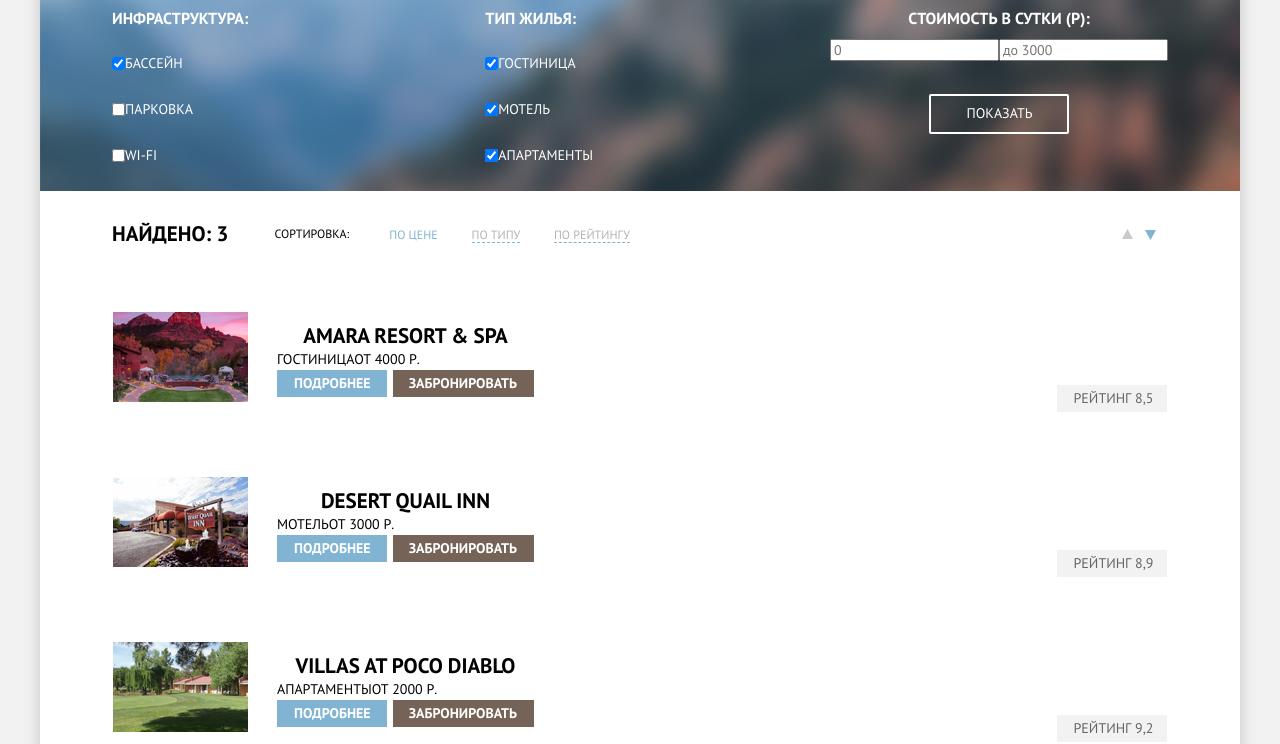
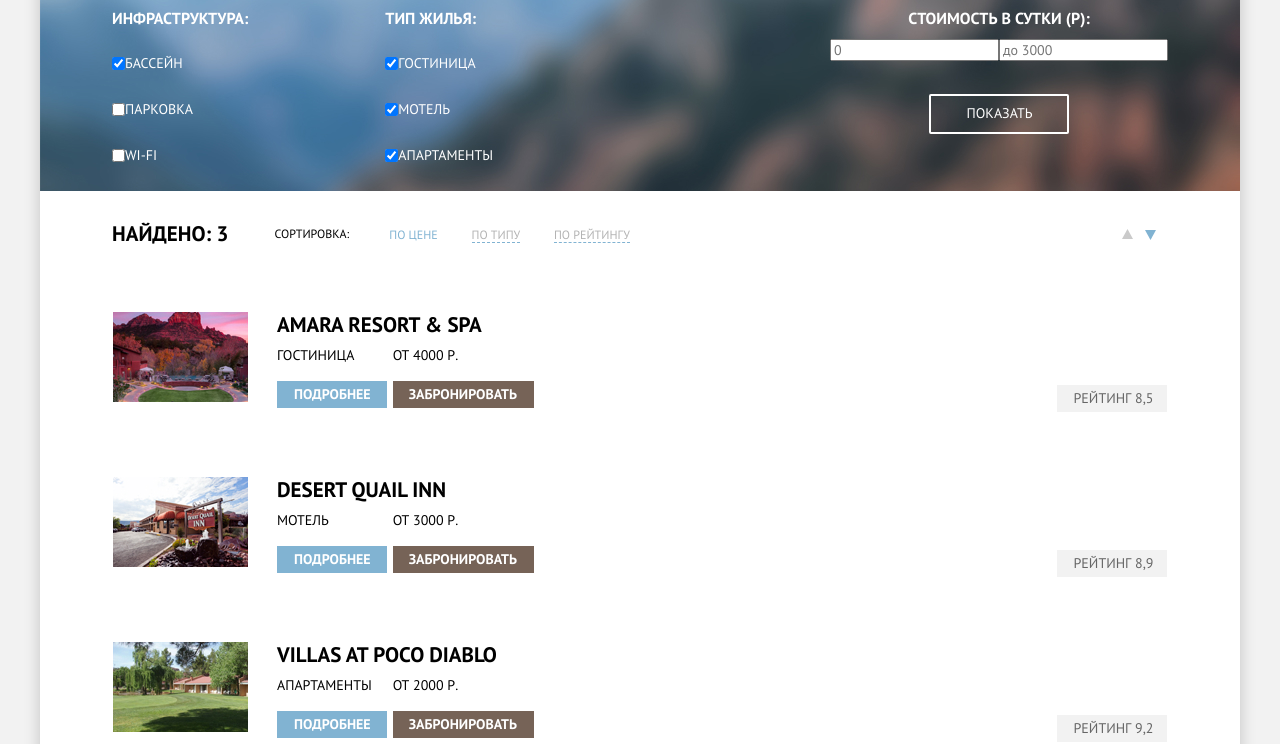
Before and after one commit to kirillrusinov/562317-sedona-30, a plain HTML site: page catalog.html in a window 1280 px wide. Shown: the part 73-817 px from the top of the page. Drawn offline with Linux system fonts and the light colour scheme.

Commit message:
Сетка на флексах для внутренней страницы

```diff
--- a/catalog.html
+++ b/catalog.html
@@ -51,7 +51,7 @@
             </ul>
           </div>
 
-          <div class="container-form-item">
+          <div class="container-form-item-1">
             <p class="filter-subtitle">Тип жилья:</p>
             <ul class="filter-list">
               <li class="filter-list-item">
@@ -125,14 +125,16 @@
             </div>
             <div class="container-hotel">
             <a class="hotel-item-link" href=""><h3 class="hotel-name">Amara Resort & Spa</h3></a>
+            <div class="hotel-flex">
             <div class="container-info">
             <span class="hotel-info">Гостиница</span>
-            <span class="hotel-info-price">от 4000 р.</span>
+            <a class="hotel-more" href="#">Подробнее</a>
             </div>
             <div class="container-links">
-            <a class="hotel-more" href="#">Подробнее</a>
+            <span class="hotel-info-price">от 4000 р.</span>
             <a class="hotel-book" href="#">Забронировать</a>
             </div>
+          </div>
           </div>
             <div class="container-rating">
             <span class="star-block star-block--four-star"></span>
@@ -146,14 +148,16 @@
             </div>
             <div class="container-hotel">
             <a class="hotel-item-link" href=""><h3 class="hotel-name">Desert Quail Inn</h3></a>
+            <div class="hotel-flex">
             <div class="container-info">
             <span class="hotel-info">Мотель</span>
-            <span class="hotel-info-price">от 3000 р.</span>
+            <a class="hotel-more" href="#">Подробнее</a>
             </div>
             <div class="container-links">
-            <a class="hotel-more" href="#">Подробнее</a>
+            <span class="hotel-info-price">от 3000 р.</span>
             <a class="hotel-book" href="#">Забронировать</a>
           </div>
+        </div>
           </div>
           <div class="container-rating">
             <span class="star-block star-block--three-star"></span>
@@ -167,14 +171,16 @@
           </div>
             <div class="container-hotel">
             <a class="hotel-item-link" href=""><h3 class="hotel-name">Villas at Poco Diablo</h3></a>
+            <div class="hotel-flex">
             <div class="container-info">
             <span class="hotel-info">Апартаменты</span>
-            <span class="hotel-info-price">от 2000 р.</span>
+            <a class="hotel-more" href="#">Подробнее</a>
           </div>
           <div class="container-links">
-            <a class="hotel-more" href="#">Подробнее</a>
+            <span class="hotel-info-price">от 2000 р.</span>
             <a class="hotel-book" href="#">Забронировать</a>
           </div>
+        </div>
           </div>
           <div class="container-rating">
             <span class="star-block star-block--two-star"></span>
--- a/css/style.css
+++ b/css/style.css
@@ -612,6 +612,13 @@ img {
   text-align: left;
 }
 
+.container-form-item-1 {
+  display: flex;
+  flex-direction: column;
+  text-align: left;
+  margin-left: -200px;
+}
+
 .form-price {
   display: flex;
   flex-direction: column;
@@ -793,15 +800,23 @@ pointer-events: none;
   display: flex;
   flex-direction: column;
   margin-left: 29px;
+  position: relative;
+}
 
+.hotel-flex {
+  display: flex;
+  flex-direction: row;
+  justify-content: flex-start;
 }
 
 .container-info {
   display: flex;
+  flex-direction: column;
 }
 
 .container-links {
   display: flex;
+  flex-direction: column;
   padding: 0;
   margin: 0;
 }
@@ -809,7 +824,6 @@ pointer-events: none;
 .container-rating {
   display: flex;
   flex-direction: column;
-  width: 110px;
   padding: 0;
   margin: 0;
   margin-left: auto;
@@ -818,6 +832,7 @@ pointer-events: none;
 .hotel-item-link {
   padding: 0;
   margin: 0;
+  margin-bottom: 7px;
 }
 
 .hotel-name {
@@ -827,6 +842,7 @@ pointer-events: none;
   color: var(--basic-black);
   padding: 0;
   margin: 0;
+  text-align: left;
 }
 
 .hotel-name:hover {
@@ -841,12 +857,16 @@ pointer-events: none;
   font-weight: 400;
   font-size: 14px;
   line-height: 21px;
+  margin-bottom: 15px;
+  text-align: left;
 }
 
 .hotel-info-price {
   font-weight: 400;
   font-size: 14px;
   line-height: 21px;
+  margin-bottom: 15px;
+  text-align: left;
 }
 
 .hotel-more {
@@ -893,15 +913,15 @@ pointer-events: none;
   background-color: var(--basic-grey-light);
   color: var(--basic-grey-text);
   padding: 3px 12px 3px 15px;
+  width: 110px;
 }
 
 /* Star block */
 
 .star-block {
   position: relative;
-  margin: 13px 0 48px 75px;
+  margin: 13px 0 48px 0;
   padding: 0;
-  width: 114px;
   height: 17px;
 }
 
```
